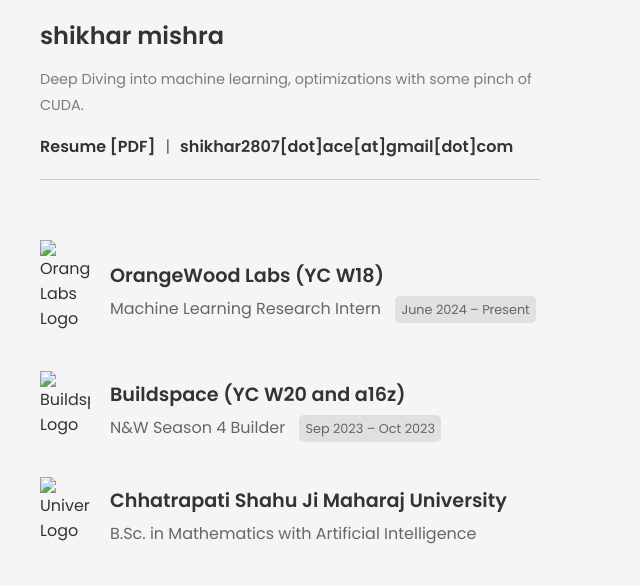
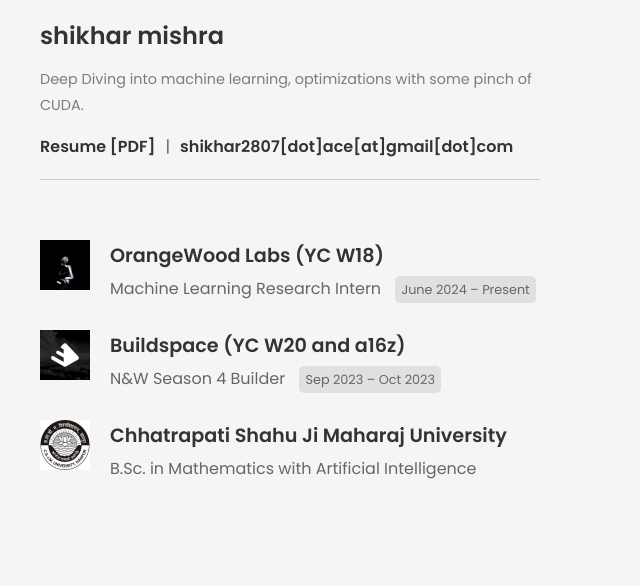
Before and after one commit to Itssshikhar/personal-site, a plain HTML site: page index.html in a window 1280 px wide. Shown: the part 482-1068 px from the top of the page, without its empty margins (0-640 px from the left). After the commit the page ends 1032 px from the top, so only its background shows below. Drawn offline with Linux system fonts and the light colour scheme.

Commit message:
asset files added

```diff
--- a/index.html
+++ b/index.html
@@ -143,7 +143,7 @@
         </header>
 
         <div id="content">
-            <img src="/home/shikhar2807/Downloads/slimevolley.gif" alt="Slime Volley Animation">
+            <img src="./assets/slimevolley.gif" alt="Slime Volley Animation">
 
             <section id="introduction">
                 <h2>shikhar mishra</h2>
@@ -160,7 +160,7 @@
 
             <section id="experience" class="experience-section">
                 <div class="experience-item">
-                    <img src="/home/shikhar2807/Downloads/orangewood_labs_logo.jpeg" alt="OrangeWood Labs Logo">
+                    <img src="./assets/orangewood_labs_logo.jpeg" alt="OrangeWood Labs Logo">
                     <div class="experience-details">
                         <h3>OrangeWood Labs (YC W18)</h3>
                         <p>Machine Learning Research Intern <span class="experience-dates">June 2024 – Present</span></p>
@@ -168,7 +168,7 @@
                 </div>
 
                 <div class="experience-item">
-                    <img src="/home/shikhar2807/Downloads/buildspaceso_logo.jpeg" alt="Buildspace Logo">
+                    <img src="./assets/buildspaceso_logo.jpeg" alt="Buildspace Logo">
                     <div class="experience-details">
                         <h3>Buildspace (YC W20 and a16z)</h3>
                         <p>N&W Season 4 Builder <span class="experience-dates">Sep 2023 – Oct 2023</span></p>
@@ -176,7 +176,7 @@
                 </div>
 
                 <div class="experience-item">
-                    <img src="/home/shikhar2807/Downloads/chhatrapati_shahu_ji_maharaj_university_logo.jpeg" alt="University Logo">
+                    <img src="./assets/chhatrapati_shahu_ji_maharaj_university_logo.jpeg" alt="University Logo">
                     <div class="experience-details">
                         <h3>Chhatrapati Shahu Ji Maharaj University</h3>
                         <p>B.Sc. in Mathematics with Artificial Intelligence</p>
```
Also changed, not shown: assets/buildspaceso_logo.jpeg (added), assets/chhatrapati_shahu_ji_maharaj_university_logo.jpeg (added), assets/orangewood_labs_logo.jpeg (added), 1 other file.
